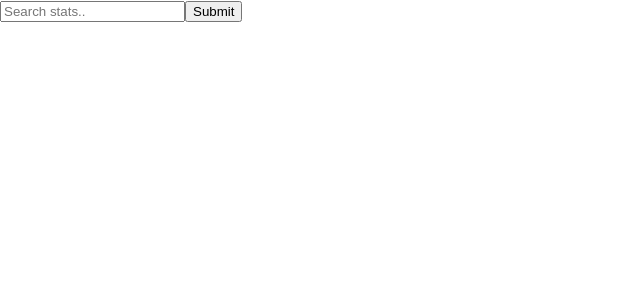
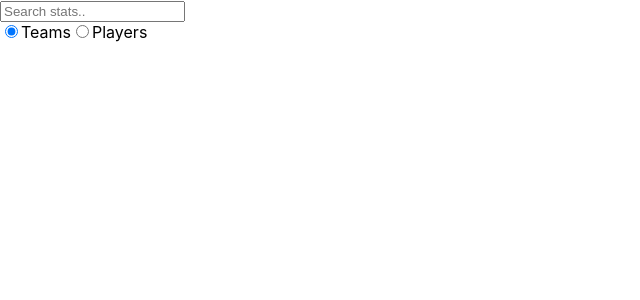
Before and after one commit to alldayabdi/nbaApp, a React (Create React App) app in the folder nbaapp/: page / in a window 1280 px wide. Shown: the top 300 px of the page, without its empty margins (0-640 px from the left). Built offline with nearby package versions, Linux system fonts and the light colour scheme.

Commit message:
Added radio buttons and conditional rendering to differntiate between teams and players

```diff
--- a/nbaapp/src/components/Statbar.js
+++ b/nbaapp/src/components/Statbar.js
@@ -1,55 +1,75 @@
 import React from 'react'
 import { useState, useEffect } from 'react';
 import axios from 'axios';
+
 const Statbar = () => {
     // Declare state variables for the search query
     const [query, setQuery] = useState("");
     //Declare state variables for the search Results
     const [results, setResults] = useState([]);
+    //Declare state variable for the search type (players or teams)
+    const [searchType, setSearchType] = useState("teams");
 
     useEffect(()=>{
         if (query!==''){
-            //axios request to get team data using search query
-          axios.get(`https://www.balldontlie.io/api/v1/teams?search=${query}&per_page=100`)
+            //axios request to get team or player data using search query and search type
+            axios.get(`https://www.balldontlie.io/api/v1/${searchType}?search=${query}&per_page=100`)
                 .then(response =>setResults(response.data.data))
-            .catch(error => console.error(error))
-
-            //axios request to get player data using search query
-          axios.get(`https://www.balldontlie.io/api/v1/players?search=${query}&per_page=100`)
-            .then(response =>setResults(prevResults => [...prevResults, ...response.data.data]))
                 .catch(error => console.error(error))
         }  else {
             setResults([])
         }
-
-      }, [query]) // Will only rerun when the query state changes
+    }, [query, searchType]) // Will only rerun when the query or searchType state changes
 
     // Function that handles inputs in the search bar and sets it to the query
-
     function handleInputChange(event) {
         setQuery(event.target.value);
     }
+
+    // Function that handles the selection of search type
+    function handleSearchTypeChange(event) {
+        setSearchType(event.target.value);
+    }
+
     return (
         <div>
             <input
-        type = 'text'
-        value = {query}
-        onChange ={handleInputChange}
-        placeholder = "Search stats.."
-        >
+                type='text'
+                value={query}
+                onChange={handleInputChange}
+                placeholder="Search stats.."
+            />
 
-        </input>
-        <button type="submit">Submit</button>
+            <form>
+                <label>
+                    <input
+                        type="radio"
+                        value="teams"
+                        checked={searchType === "teams"}
+                        onChange={handleSearchTypeChange}
+                    />
+                    Teams
+                </label>
+                <label>
+                    <input
+                        type="radio"
+                        value="players"
+                        checked={searchType === "players"}
+                        onChange={handleSearchTypeChange}
+                    />
+                    Players
+                </label>
+            </form>
+
             <ul>
     {results.map(result => (
+        searchType === "players" || result.full_name.toLowerCase().includes(query.toLowerCase()) ? (
             <li key={result.id}>{result.abbreviation || result.first_name + ' ' + result.last_name}</li>
+        ) : null
     ))}
 </ul>
 
-
         </div>
-
-
     )
 }
 
```
Lines whose indentation alone changed are shown as unchanged.
